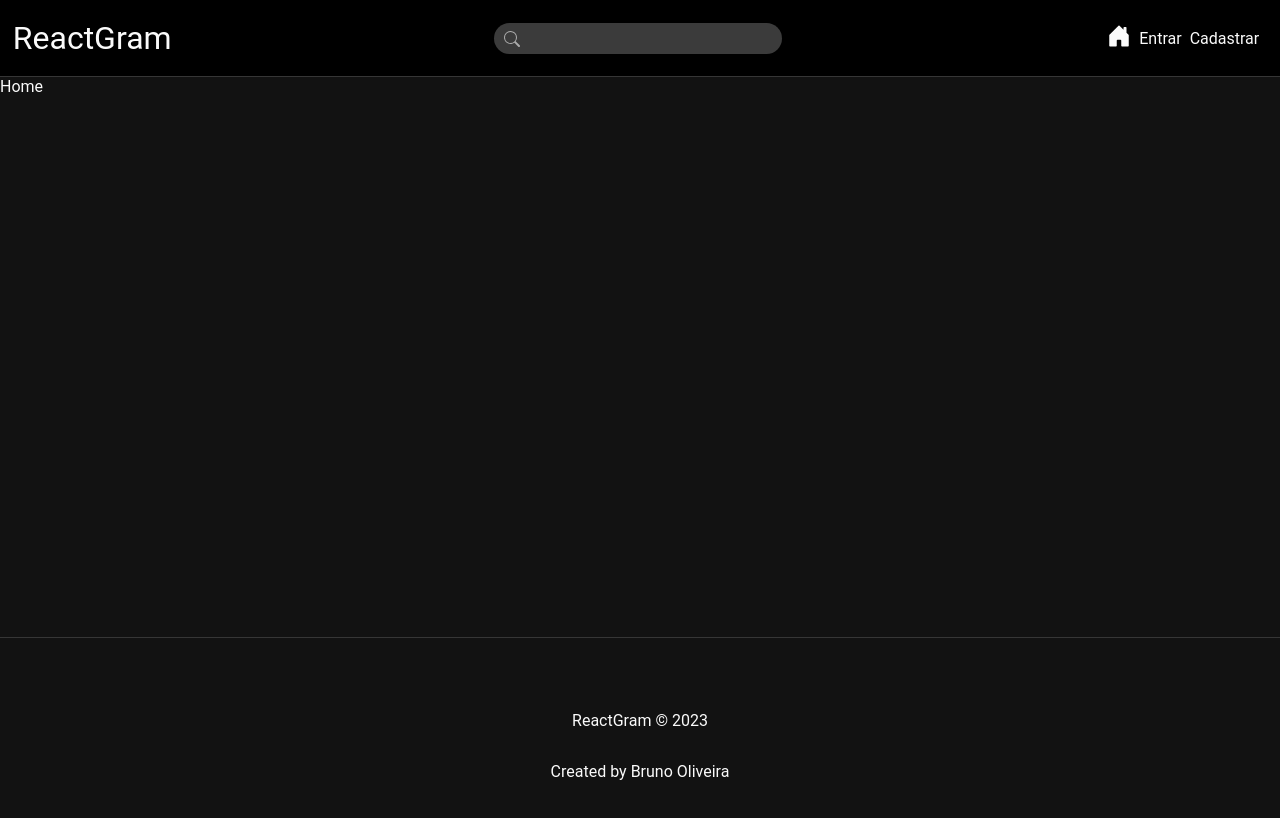
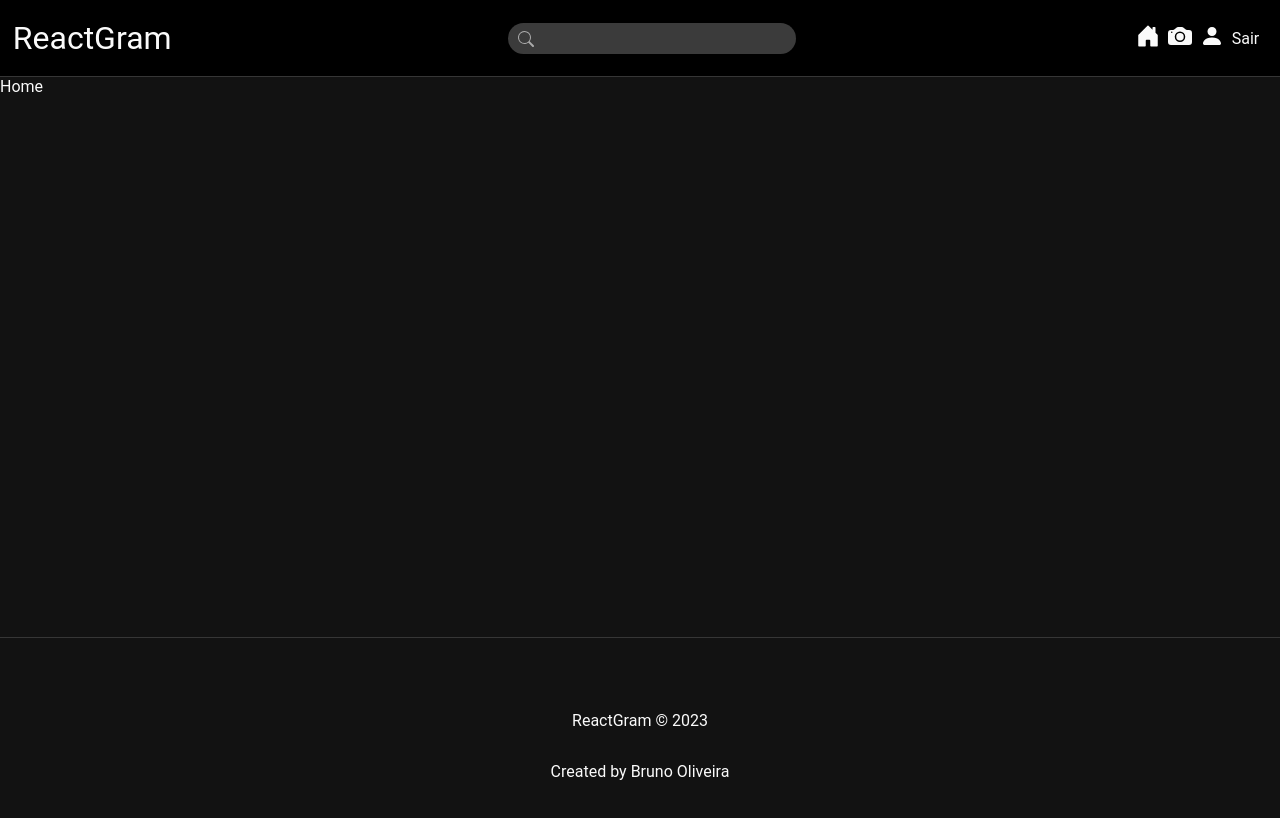
Before and after one commit to onurbeht/ReactGram, a React (Vite) app in the folder frontend/: page / in a window 1280 px wide. Shown: the top 818 px of the page. Built offline with nearby package versions, Linux system fonts and the light colour scheme; sample sign-in values are in the browser's storage.

Commit message:
Hook created, authenticated routes created
useAuth -> hook,
Route definition requiring authentication

```diff
--- a/frontend/src/App.jsx
+++ b/frontend/src/App.jsx
@@ -1,7 +1,12 @@
 import "./App.css";
 
 //Router
-import { BrowserRouter, Routes, Route } from "react-router-dom";
+import { BrowserRouter, Routes, Route, Navigate } from "react-router-dom";
+
+//Hooks
+import { useAuth } from "./hooks/useAuth";
+
+//Pages
 import Home from "./pages/Home/Home";
 import Login from "./pages/Auth/Login";
 import Register from "./pages/Auth/Register";
@@ -12,15 +17,30 @@
 import Footer from "./components/Footer/Footer";
 
 function App() {
+  const { auth, loading } = useAuth();
+
+  if (loading) {
+    return <p>Carregando...</p>;
+  }
+
   return (
     <div className="app">
       <BrowserRouter>
         <Navbar />
         <div className="container">
           <Routes>
-            <Route path="/" element={<Home />} />
-            <Route path="/login" element={<Login />} />
-            <Route path="/register" element={<Register />} />
+            <Route
+              path="/"
+              element={auth ? <Home /> : <Navigate to="/login" />}
+            />
+            <Route
+              path="/login"
+              element={!auth ? <Login /> : <Navigate to="/" />}
+            />
+            <Route
+              path="/register"
+              element={!auth ? <Register /> : <Navigate to="/" />}
+            />
             <Route path="*" element={<NotFound />} />
           </Routes>
         </div>
--- a/frontend/src/components/Navbar/Navbar.jsx
+++ b/frontend/src/components/Navbar/Navbar.jsx
@@ -11,7 +11,27 @@
   BsFillCameraFill,
 } from "react-icons/bs";
 
+//Hooks
+import { useAuth } from "../../hooks/useAuth";
+import { useState } from "react";
+import { useDispatch, useSelector } from "react-redux";
+import { useNavigate } from "react-router-dom";
+
+//Redux
+import { logout, reset } from "../../slices/authSlice";
+
 const Navbar = () => {
+  const { auth } = useAuth();
+  const { user } = useSelector((state) => state.auth);
+
+  const navigate = useNavigate();
+  const dispatch = useDispatch();
+
+  const handleLogout = () => {
+    dispatch(logout());
+    dispatch(reset());
+  };
+
   return (
     <nav className={styles.navbar}>
       <Link to="/" className={styles.title}>
@@ -22,17 +42,41 @@
         <input type="text" />
       </form>
       <ul className={styles.links}>
+        {auth ? (
+          <>
             <li>
               <NavLink to="/">
                 <BsHouseDoorFill />
               </NavLink>
             </li>
+            {user && (
+              <li>
+                <NavLink to={`/users/${user._id}`}>
+                  <BsFillCameraFill />
+                </NavLink>
+              </li>
+            )}
+
+            <li>
+              <NavLink to="/profile">
+                <BsFillPersonFill />
+              </NavLink>
+            </li>
+
+            <li>
+              <span onClick={handleLogout}>Sair</span>
+            </li>
+          </>
+        ) : (
+          <>
             <li>
               <NavLink to="/login">Entrar</NavLink>
             </li>
             <li>
               <NavLink to="/register">Cadastrar</NavLink>
             </li>
+          </>
+        )}
       </ul>
     </nav>
   );
--- /dev/null
+++ b/frontend/src/hooks/useAuth.jsx
@@ -0,0 +1,21 @@
+import { useState, useEffect } from "react";
+import { useSelector } from "react-redux";
+
+export const useAuth = () => {
+  const { user } = useSelector((state) => state.auth);
+
+  const [auth, setAuth] = useState(false);
+  const [loading, setLoading] = useState(true);
+
+  useEffect(() => {
+    if (user) {
+      setAuth(true);
+    } else {
+      setAuth(false);
+    }
+
+    setLoading(false);
+  }, [user]);
+
+  return { auth, loading };
+};
--- a/frontend/src/pages/Auth/Register.jsx
+++ b/frontend/src/pages/Auth/Register.jsx
@@ -90,8 +90,8 @@
             placeholder="Confirme sua senha"
             minLength={6}
             required={true}
-            value={confirmPass}
-            onChange={(e) => setConfirmPass(e.target.value)}
+            value={confirmPassword}
+            onChange={(e) => setConfirmPassword(e.target.value)}
           />
         </label>
         {!loading ? (
--- a/frontend/src/services/authService.js
+++ b/frontend/src/services/authService.js
@@ -19,8 +19,14 @@
   }
 };
 
+//Logout an user
+const logout = () => {
+  localStorage.removeItem("user");
+};
+
 const authService = {
   register,
+  logout,
 };
 
 export default authService;
--- a/frontend/src/slices/authSlice.js
+++ b/frontend/src/slices/authSlice.js
@@ -26,6 +26,11 @@
   }
 );
 
+//Logout an user
+export const logout = createAsyncThunk("auth/logout", async () => {
+  await authService.logout();
+});
+
 export const authSlice = createSlice({
   name: "auth",
   initialState,
@@ -52,6 +57,12 @@
         state.loading = false;
         state.error = action.payload;
         state.user = null;
+      })
+      .addCase(logout.fulfilled, (state, action) => {
+        state.loading = false;
+        state.error = null;
+        state.success = true;
+        state.user = null;
       });
   },
 });
```
Lines whose indentation alone changed are shown as unchanged.
